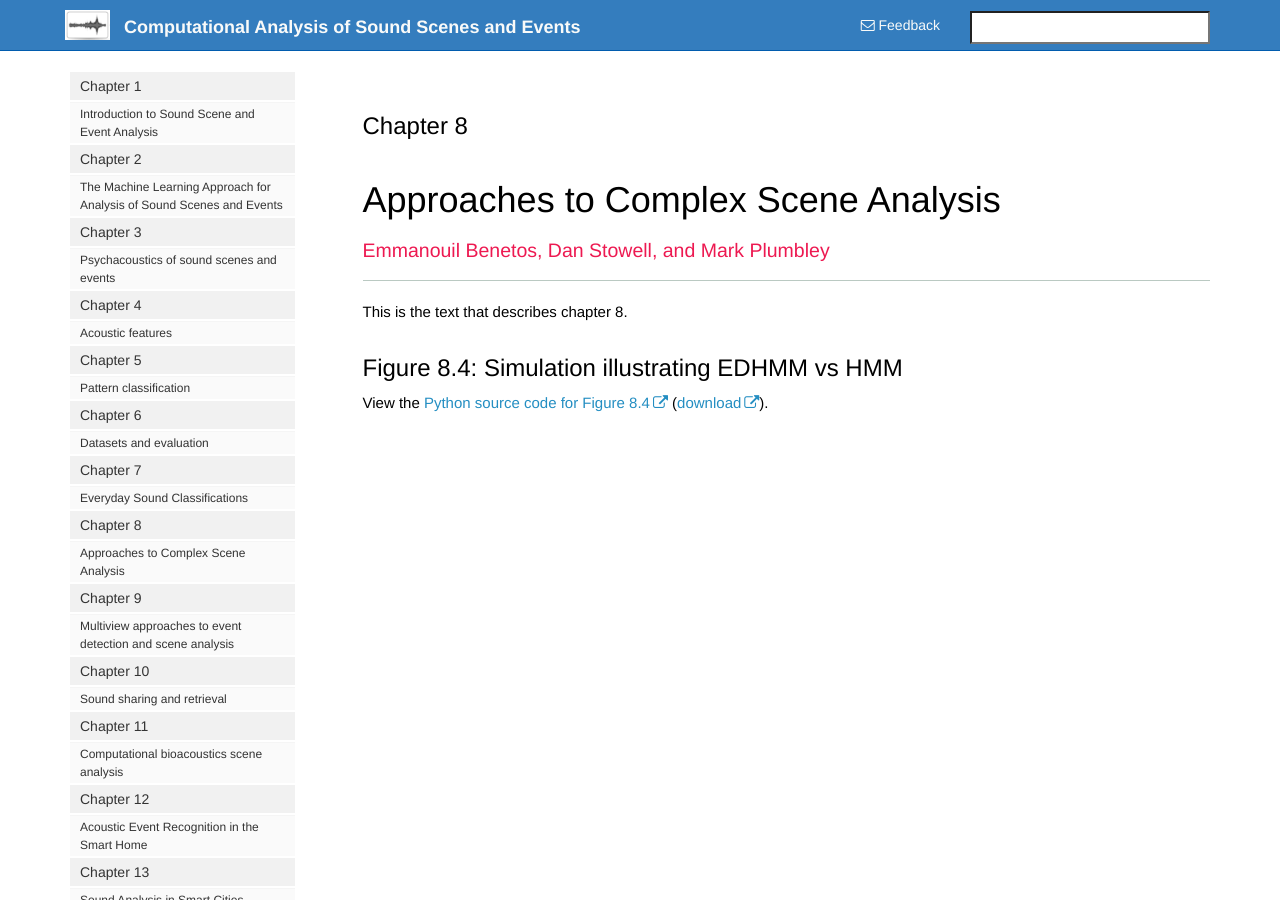
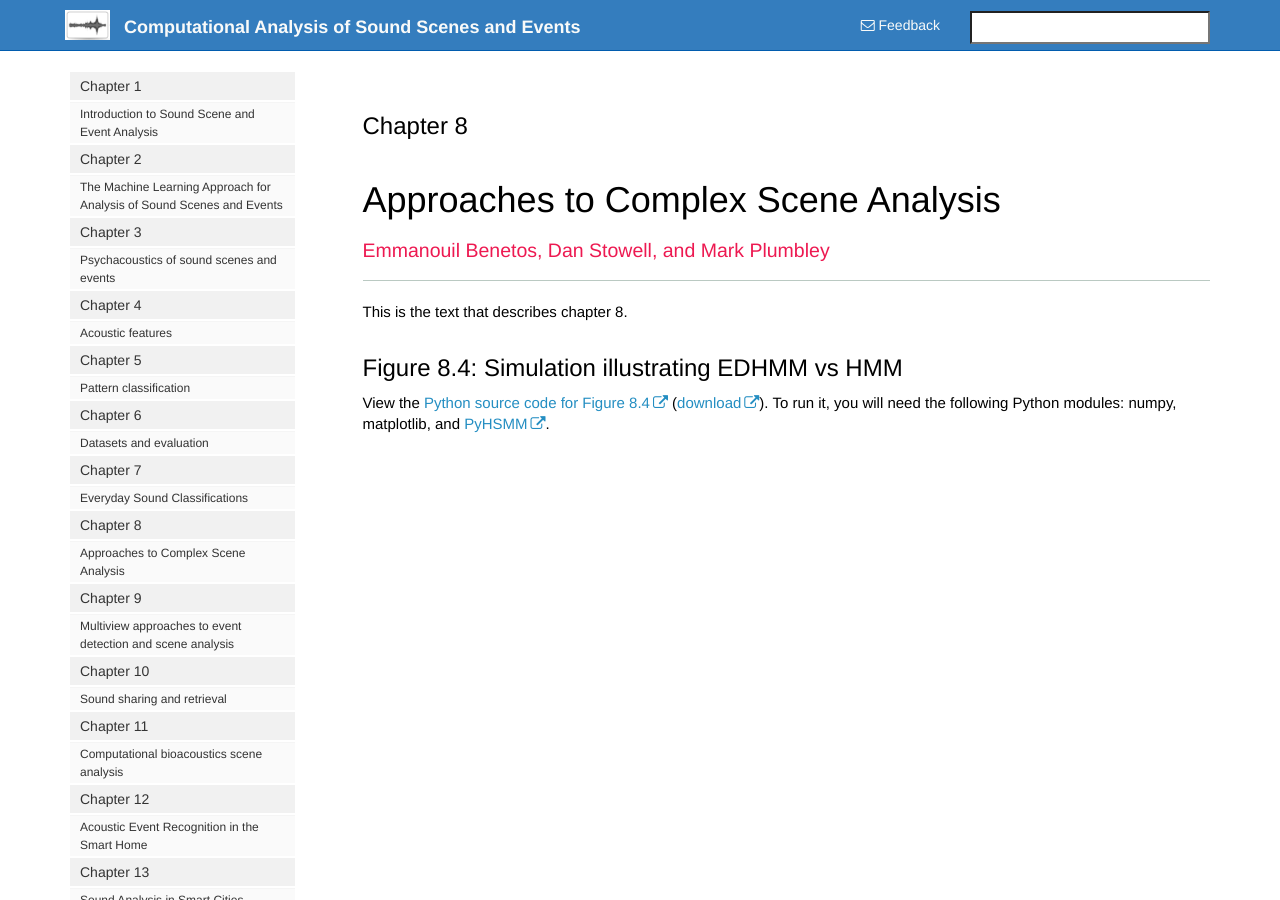
Before and after one commit to cassebook/cassebook.github.io, a Jekyll site: the page built from _docs/ch08/index.md, in a window 1280 px wide. Built offline with Jekyll 4.4.1, drawn with Linux system fonts in a browser that asks for light colours; nearby versions of some CDN libraries; comment, search, counter and statistics services are not loaded.

Commit message:
add requirements

```diff
--- a/_docs/ch08/index.md
+++ b/_docs/ch08/index.md
@@ -12,4 +12,4 @@ This is the text that describes chapter 8.
 ## Figure 8.4: Simulation illustrating EDHMM vs HMM
 
 View the [Python source code for Figure 8.4]({{ site.url }}/code/ch08/fig8_4_edhmm_example.py.html)
-([download]({{ site.url }}/code/ch08/fig8_4_edhmm_example.py)).
+([download]({{ site.url }}/code/ch08/fig8_4_edhmm_example.py)). To run it, you will need the following Python modules: numpy, matplotlib, and [PyHSMM](https://github.com/mattjj/pyhsmm).
```
